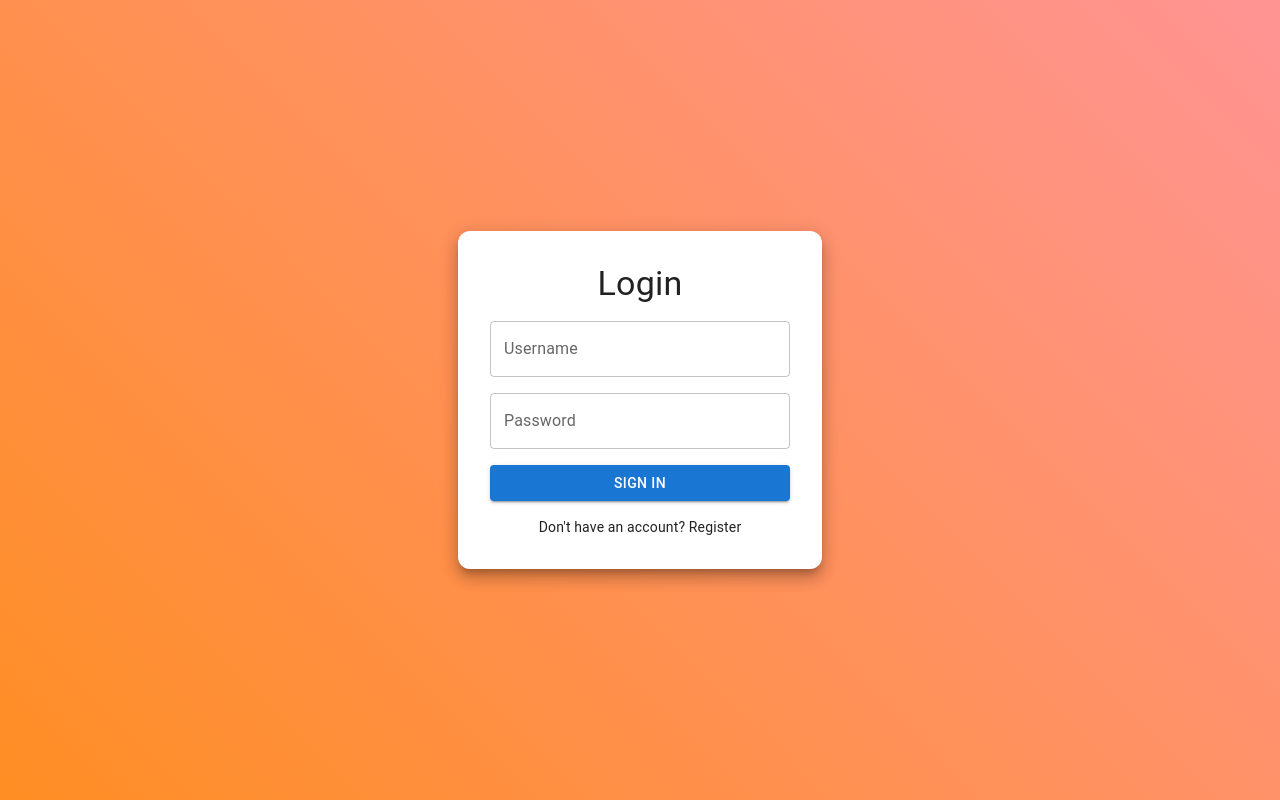
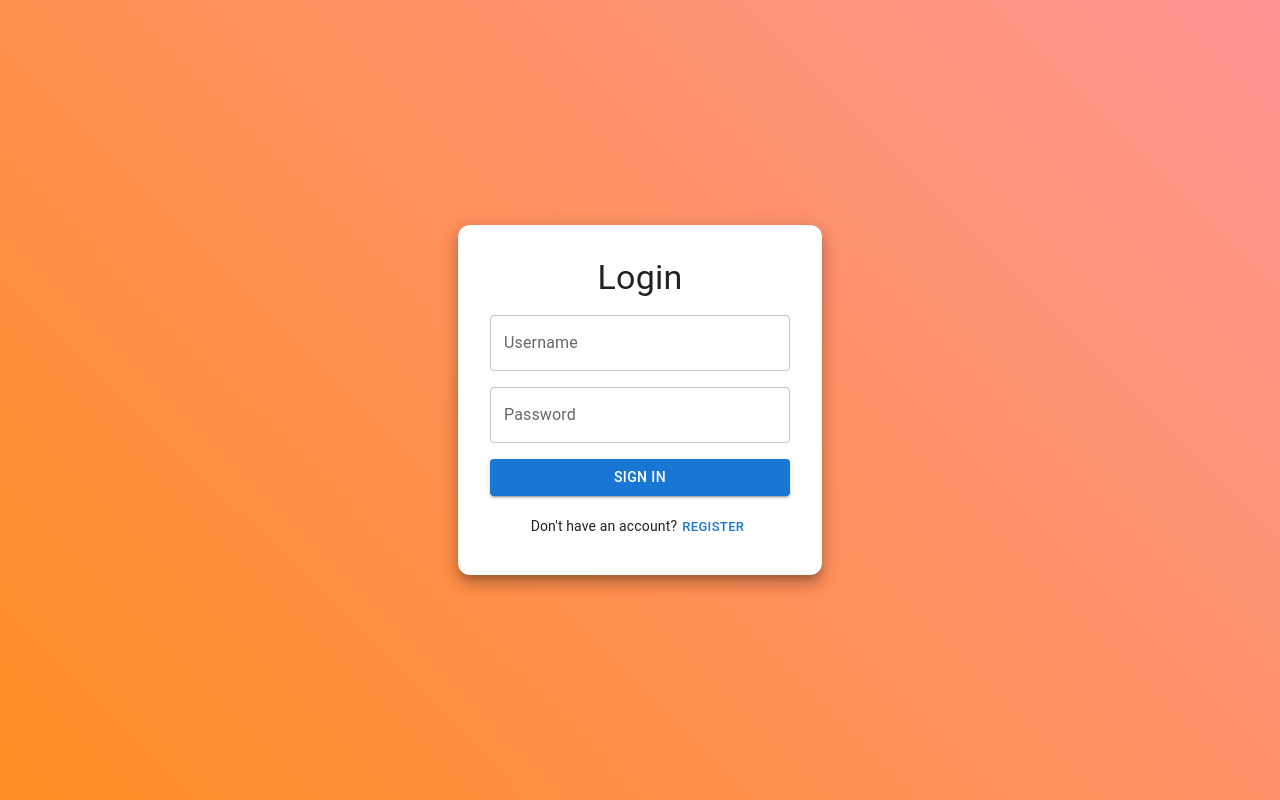
Before and after one commit to Sn00pyW00dst0ck/CEN5035-Project, a React (Vite) app in the folder frontend/: page / in a window 1280 px wide. Built offline with nearby package versions, Linux system fonts and the light colour scheme.

Commit message:
Updated Login.jsx to include a Registration link

```diff
--- a/frontend/src/Login/Login.jsx
+++ b/frontend/src/Login/Login.jsx
@@ -7,7 +7,7 @@ import {
   Box
 } from '@mui/material';
 
-function Login({ onLogin }) {
+function Login({ onLogin, onRegisterClick }) {
   const [username, setUsername] = useState('');
   const [password, setPassword] = useState('');
 
@@ -66,7 +66,10 @@ function Login({ onLogin }) {
           Sign In
         </Button>
         <Typography variant="body2" align="center">
-          Don't have an account? Register
+          Don't have an account?
+          <Button variant="text" size="small" onClick={onRegisterClick}>
+            Register
+          </Button>
         </Typography>
       </Paper>
     </Box>
```
